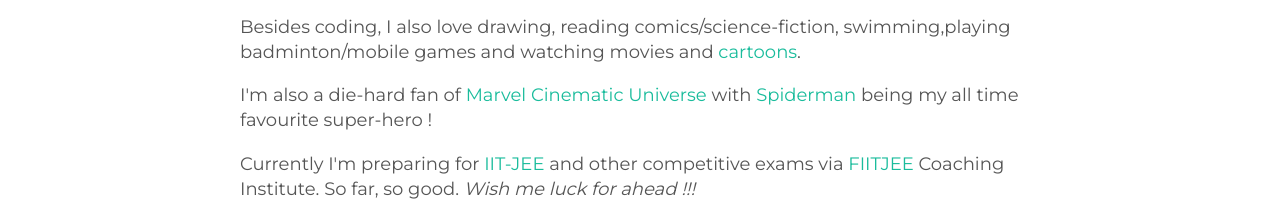
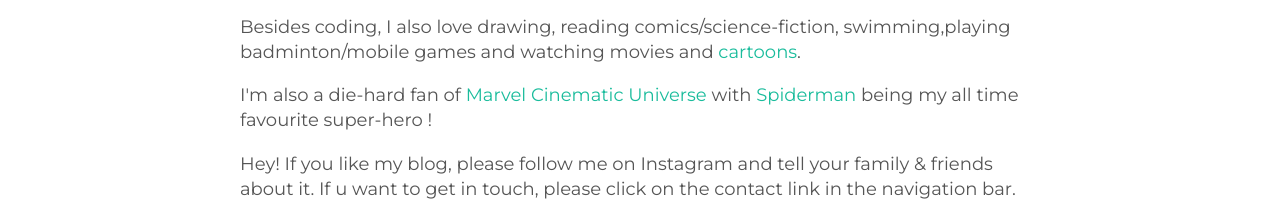
Before and after one commit to Ekam-Bitt/Ekam-Bitt.github.io, a plain HTML site: page about.html in a window 1280 px wide. Shown: the part 559-776 px from the top of the page. Drawn offline with Linux system fonts and the light colour scheme.

Commit message:
Update about.html

```diff
--- a/about.html
+++ b/about.html
@@ -23,7 +23,6 @@
             <p>Hello ! I'm a 17 years old student, studying in Class 11 of <a href="https://davpsasansol.org">DAV Public School, Asansol</a> . I am a resident of Asansol and love coding for fun and relaxation.</p>
             <p>Besides coding, I also love drawing, reading comics/science-fiction, swimming,playing badminton/mobile games and watching movies and <a href="https://en.m.wikipedia.org/wiki/Gravity_Falls">cartoons</a>.</p>
             <p>I'm also a die-hard fan of <a href="https://en.wikipedia.org/wiki/Marvel_Cinematic_Universe">Marvel Cinematic Universe</a> with <a href="https://en.m.wikipedia.org/wiki/Spider-Man">Spiderman</a> being my all time favourite super-hero !</p>
-            <p>Currently I'm preparing for <a href="https://en.wikipedia.org/wiki/Joint_Entrance_Examination"> IIT-JEE</a> and other competitive exams via <a href="https://en.wikipedia.org/wiki/FIITJEE">FIITJEE</a> Coaching Institute. So far, so good.<em> Wish me luck for ahead !!!</em></p>
             <p>Hey! If you like my blog, please follow me on Instagram and tell your family & friends about it. If u want to get in touch, please click on the contact link in the navigation bar.</p>
           </div>
         </div>
```
